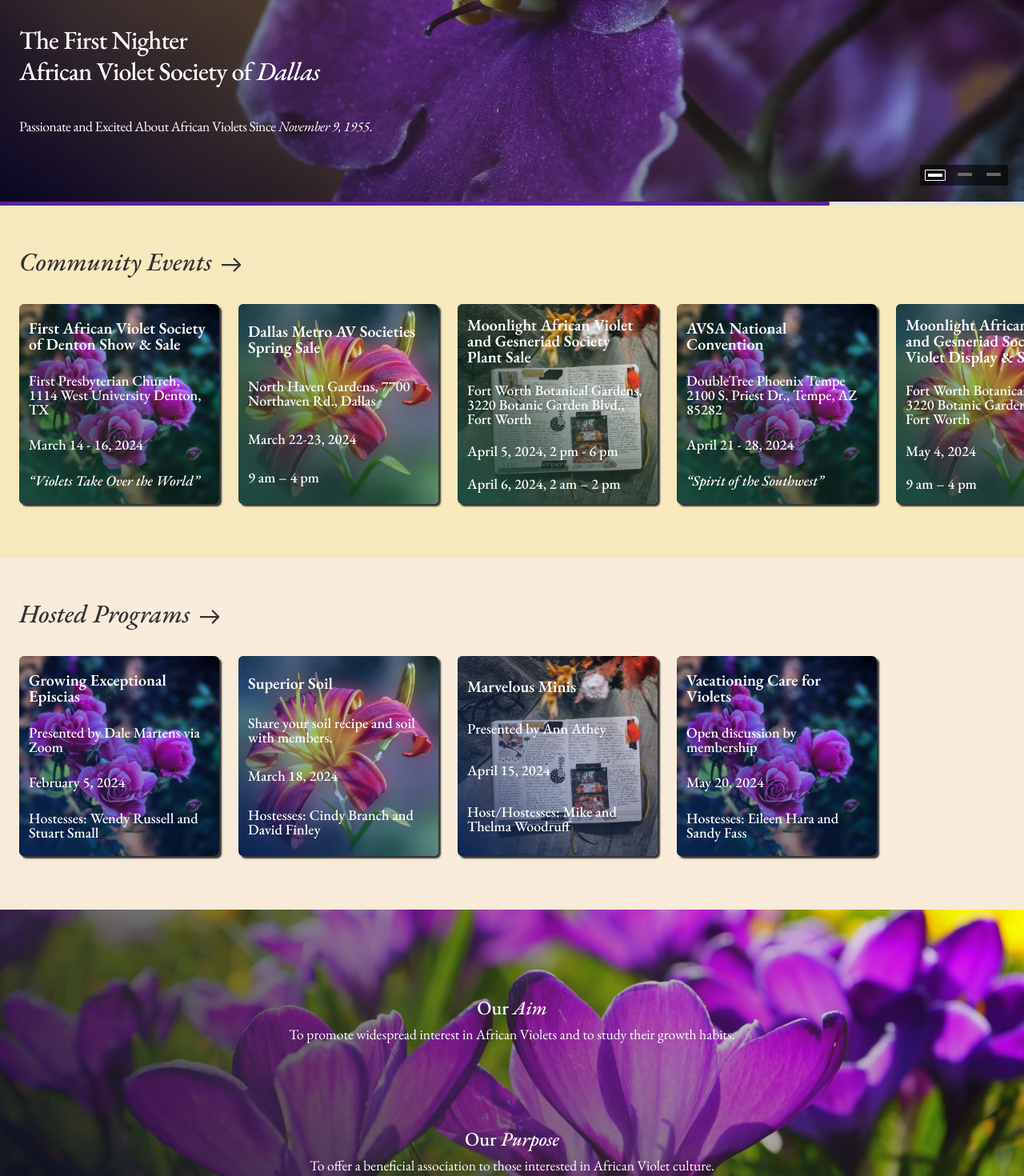
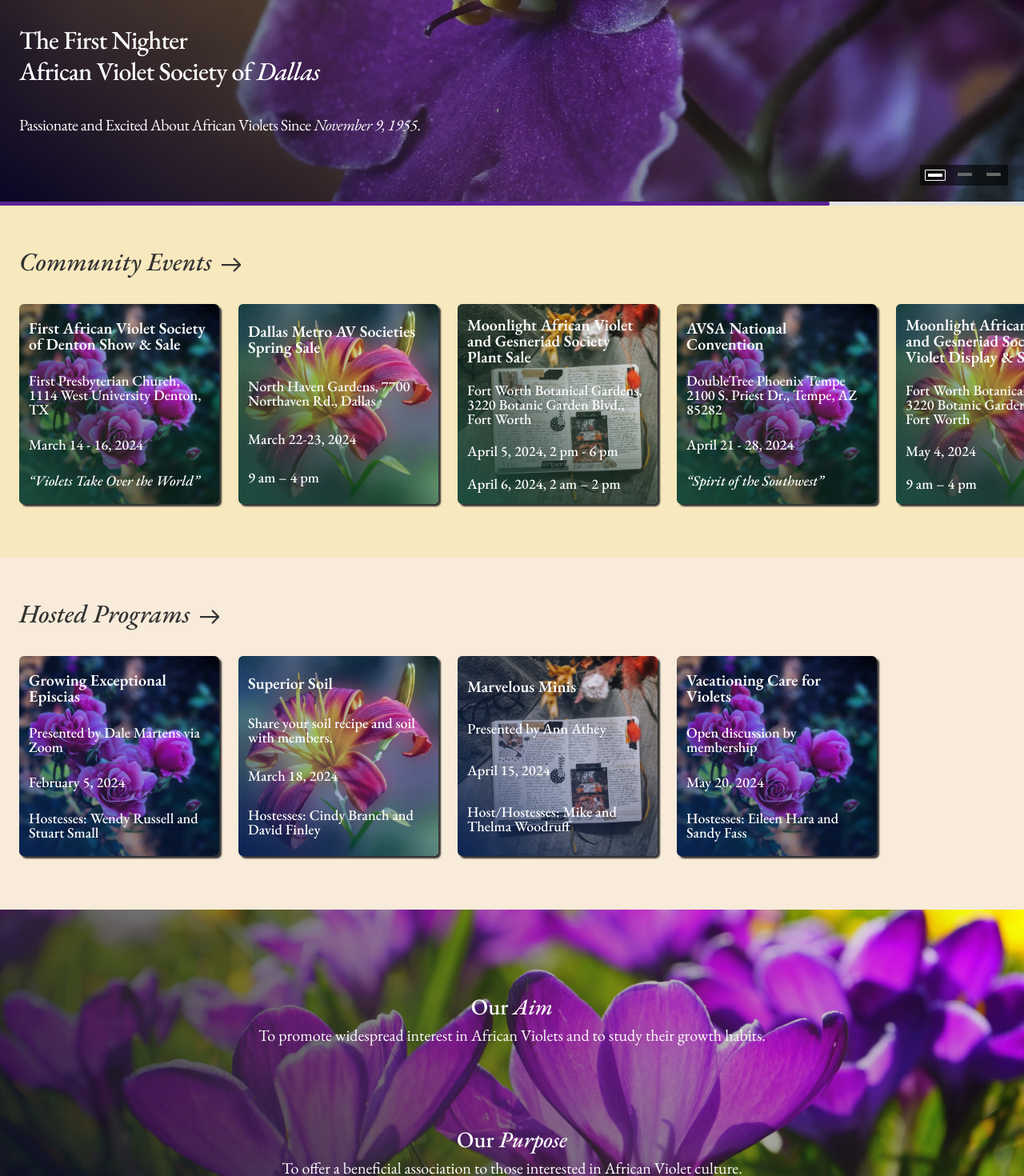
Before and after one commit to Jameslo599/african-violet, a React (Create React App) app: page / in a window 1280 px wide. Shown: the part 220-1690 px from the top of the page at 80% size. Built offline with nearby package versions, Linux system fonts and the light colour scheme.

Commit message:
fixed font-sizes

```diff
--- a/src/App.scss
+++ b/src/App.scss
@@ -355,9 +355,12 @@ html {
         }
       }
       p {
-        font-size: 1.1rem;
+        font-size: 1.125rem;
         bottom: 60px;
         font-weight: 400;
+        @include lg {
+          font-size: 1.25rem;
+        }
         @include xxl {
           font-size: 1.5rem;
         }
@@ -609,15 +612,18 @@ html {
       }
       span {
         font-size: 1.1rem;
+        @include lg {
+          font-size: 1.25rem;
+        }
         @include xxl {
-          font-size: 1.25rem;
+          font-size: 1.5rem;
         }
       }
       h3 {
         margin-bottom: 12px;
         font-size: 1.5rem;
         font-weight: 500;
-        @include xxl {
+        @include lg {
           font-size: 1.75rem;
         }
         span {
@@ -815,7 +821,7 @@ html {
     margin: 24px 0;
     line-height: 1.25rem;
     span {
-      font-size: 0.94rem;
+      font-size: 1rem;
       display: block;
       @include sm {
         font-size: 1rem;
@@ -864,9 +870,17 @@ html {
       @include flexContainer(row, space-between, center);
       margin-top: 24px;
     }
+    p {
+      @include lg {
+        font-size: 1.125rem;
+      }
+      @include xxl {
+        font-size: 1.25rem;
+      }
+    }
   }
   .gov {
-    @include flexContainer(row, center, center);
+    @include flexContainer(row, center, flex-start);
     margin-top: 24px;
     img {
       height: 36px;
```
